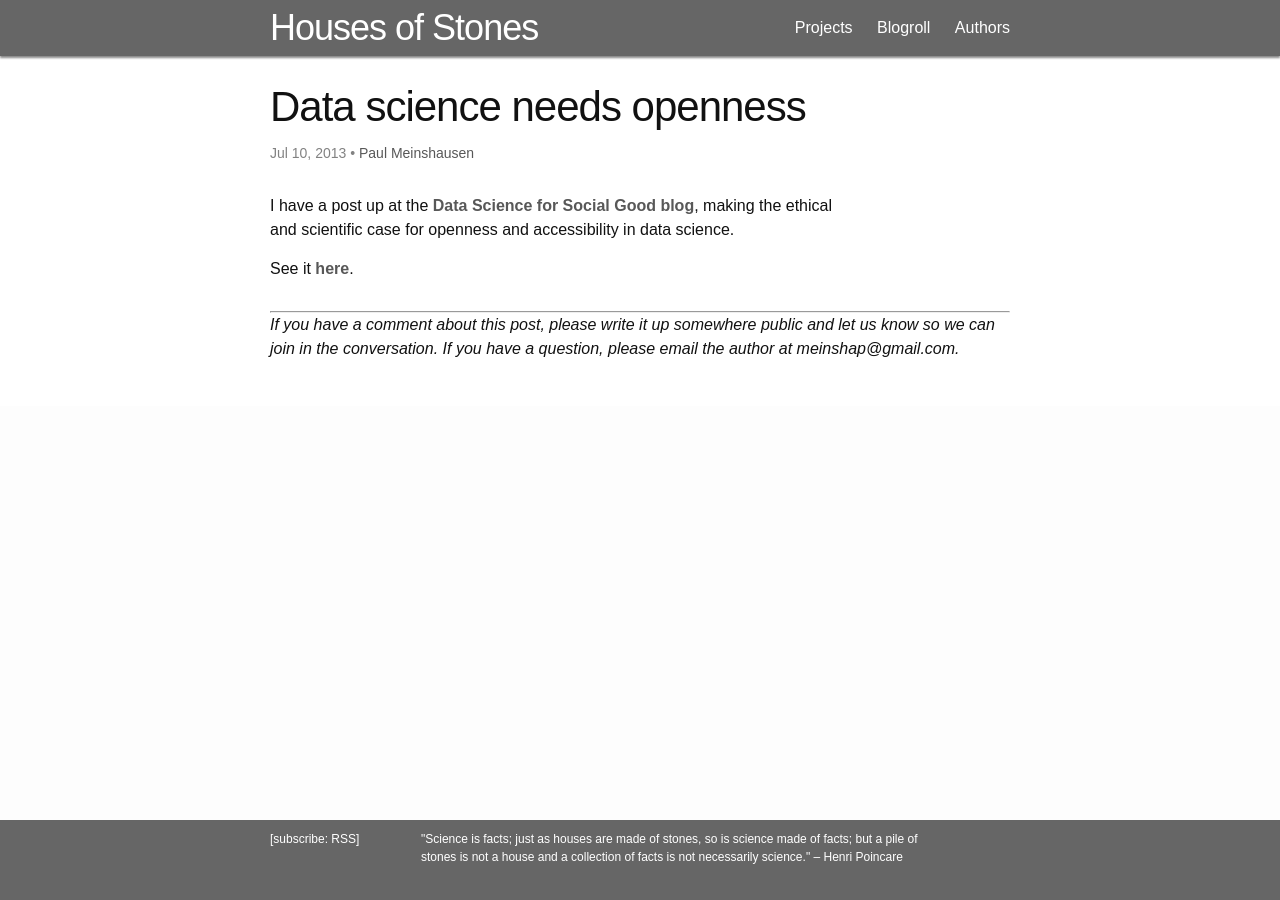
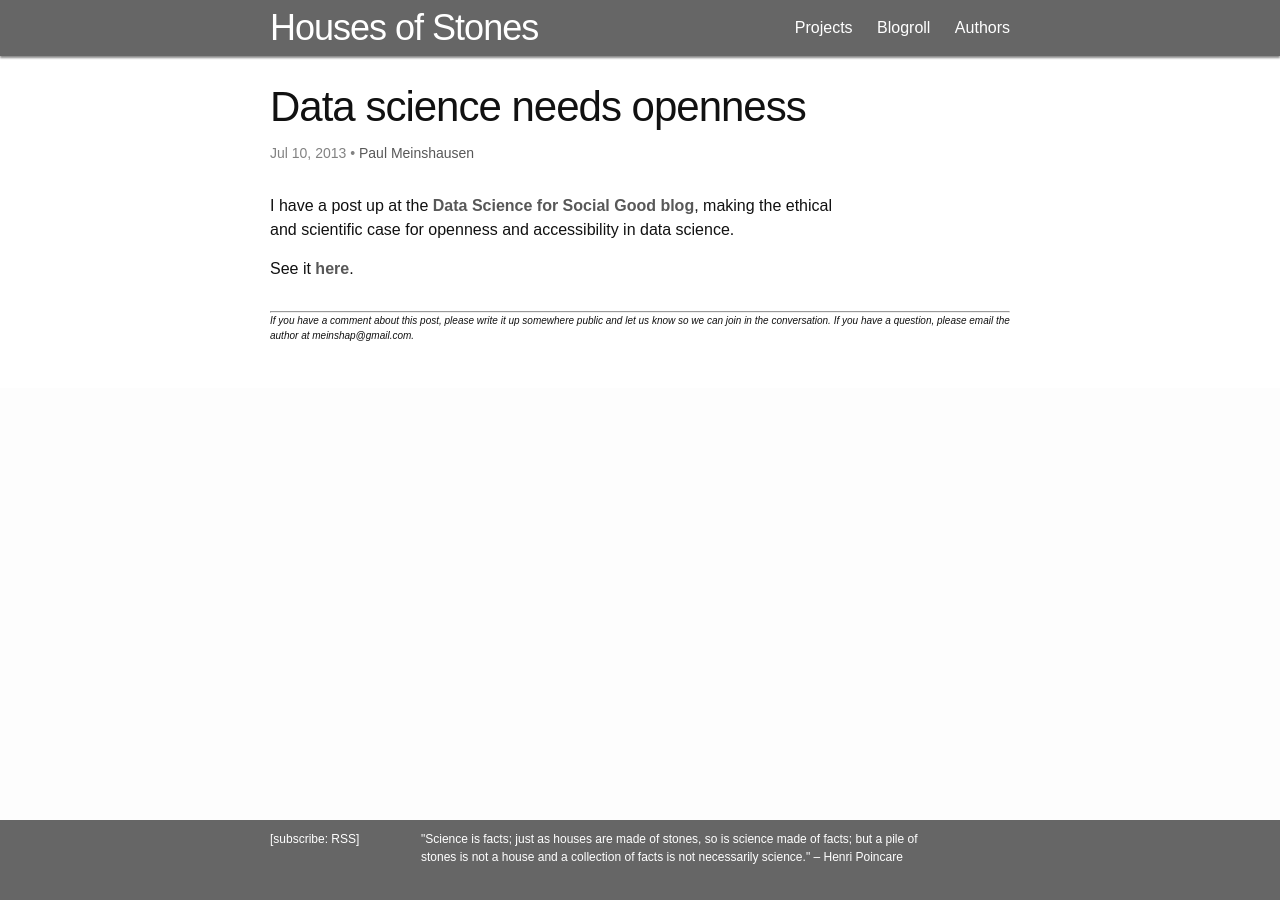
Before and after one commit to housesofstones/housesofstones.github.io, a Jekyll site: the page built from _posts/2013-07-10-data-science-needs-openness.md, in a window 1280 px wide. Built offline with Jekyll 4.4.1, drawn with Linux system fonts in a browser that asks for light colours; nearby versions of some CDN libraries.

Commit message:
Update post.html

```diff
--- a/_layouts/post.html
+++ b/_layouts/post.html
@@ -13,7 +13,7 @@ layout: default
     {{ content }}
   </article>
   <hr>
-  <p><em>If you have a comment about this post, please write it up somewhere public and let us know so we can join in the conversation.
+  <p style="font-size:10px;"><em>If you have a comment about this post, please write it up somewhere public and let us know so we can join in the conversation.
     If you have a question, please email the author at {{ author.email }}.</em></p>
 
 </div>
```
